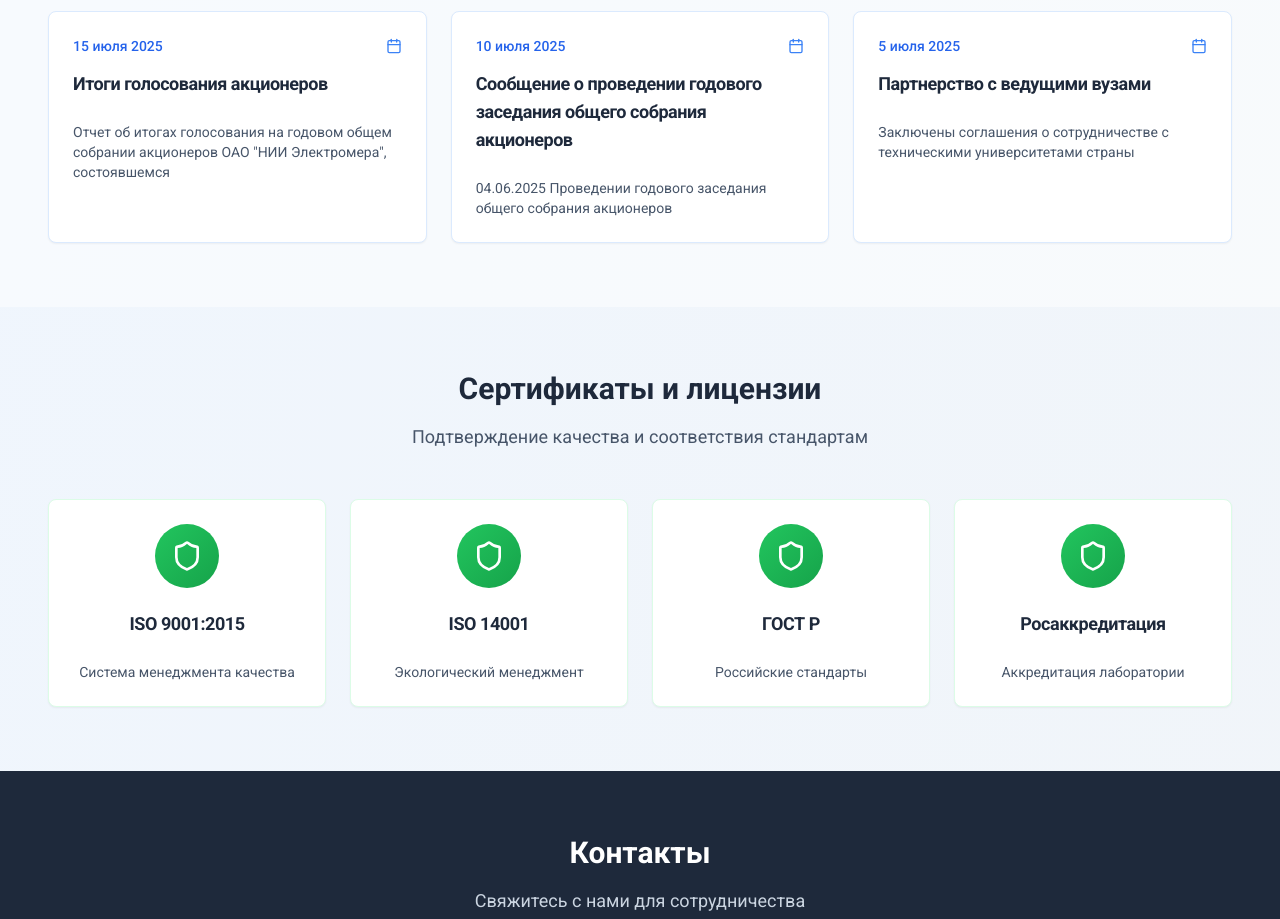
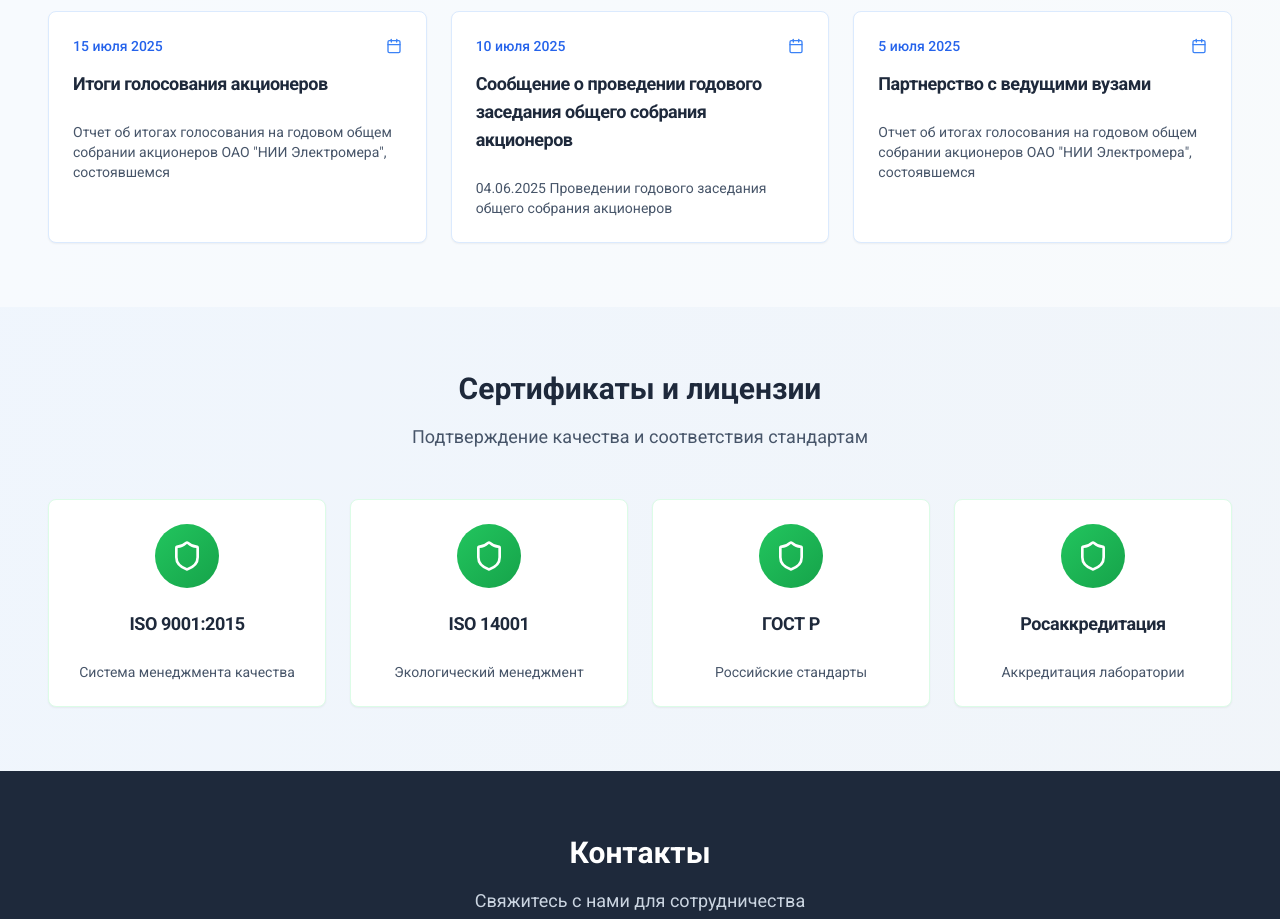
Before and after one commit to pr-poehali-dev/power-measurement-lab, a React (Vite) app: page / in a window 1280 px wide. Shown: the part 1920-2839 px from the top of the page. Built offline with nearby package versions, Linux system fonts and the light colour scheme.

Commit message:
Итоги голосования акционеров НИИ Электромера

```diff
--- a/src/pages/Index.tsx
+++ b/src/pages/Index.tsx
@@ -40,7 +40,7 @@ export default function Index() {
     {
       title: "Партнерство с ведущими вузами",
       date: "5 июля 2025",
-      description: "Заключены соглашения о сотрудничестве с техническими университетами страны"
+      description: "Отчет об итогах голосования на годовом общем собрании акционеров ОАО \"НИИ Электромера\", состоявшемся"
     }
   ];
 
```
